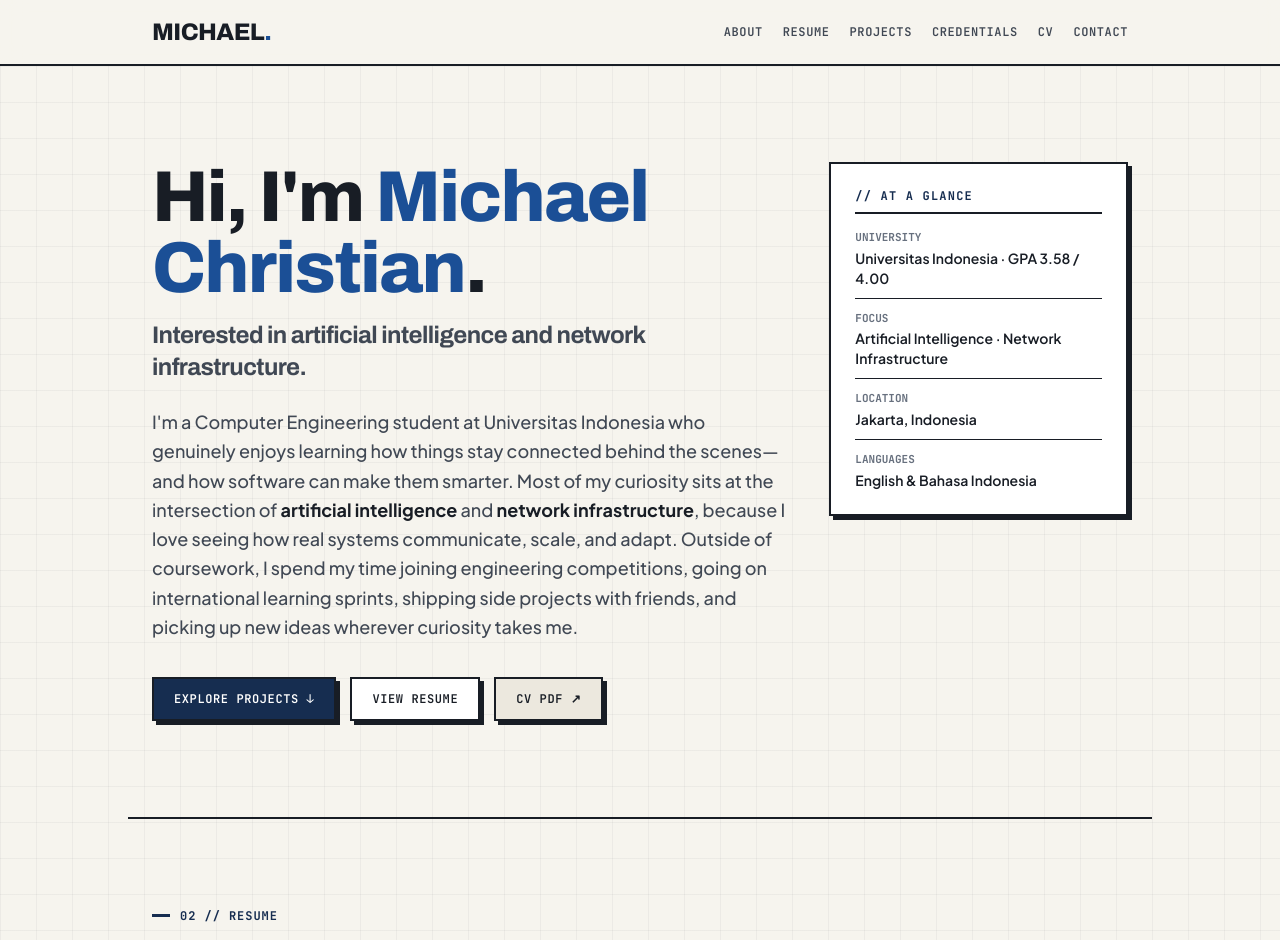
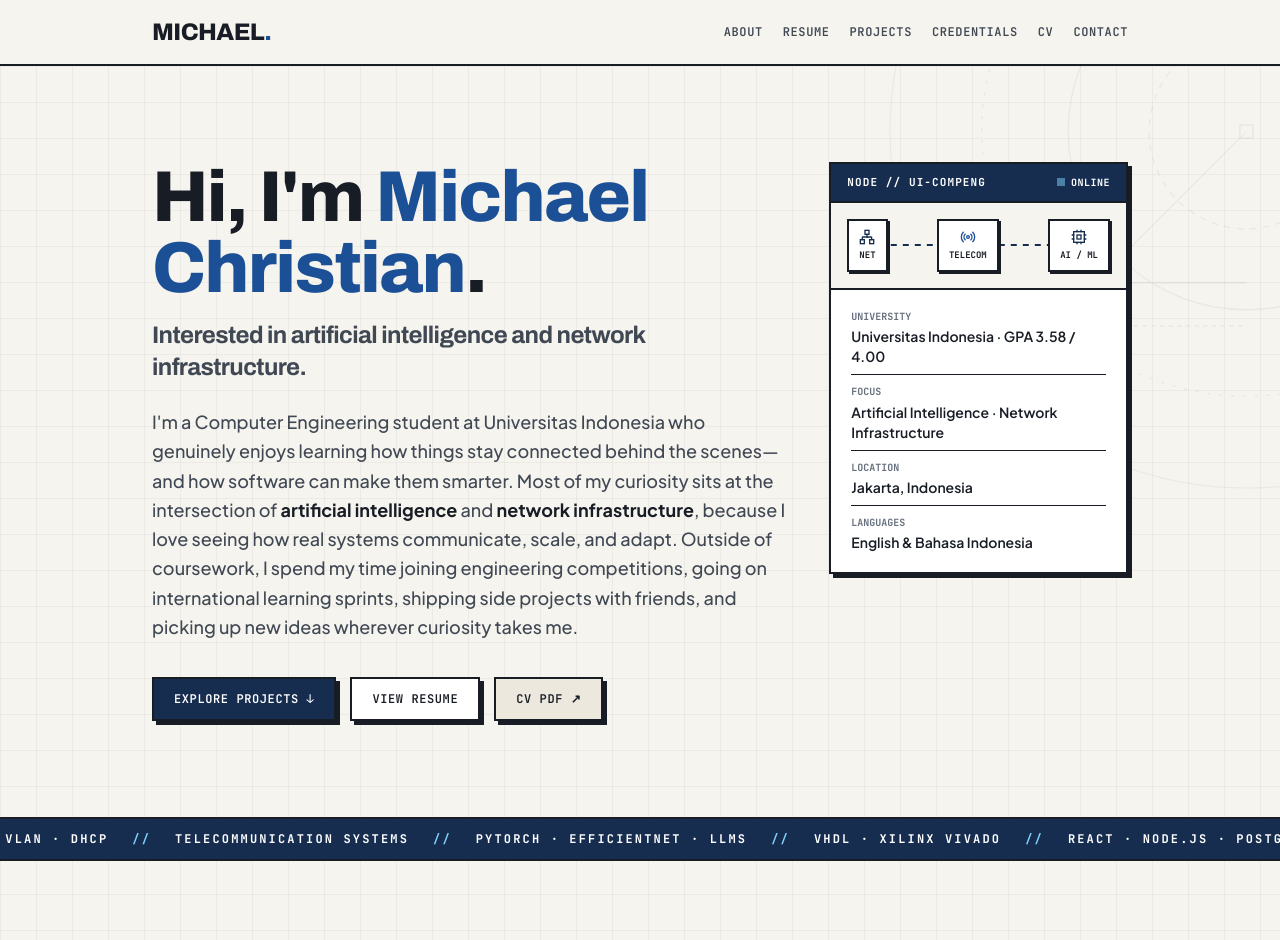
Before and after one commit to Mishaws/mishaws.github.io, a React (Vite) app: page / in a window 1280 px wide. Shown: the top 940 px of the page. Built offline with nearby package versions, Linux system fonts and the light colour scheme.

Commit message:
Add CAD/RF blueprint backdrop, live network-telecom-AI node telemetry card, protocol ticker, and technical vector icons

```diff
--- a/src/App.tsx
+++ b/src/App.tsx
@@ -1,6 +1,16 @@
 import { useEffect, useState, type ReactNode } from "react";
+import { BlueprintBackdrop } from "./components/BlueprintBackdrop";
 import { CertificateCarousel } from "./components/CertificateCarousel";
+import { NetworkTelemetryCard } from "./components/NetworkTelemetryCard";
 import { Preloader } from "./components/Preloader";
+import {
+  IconAiChip,
+  IconAward,
+  IconGlobe,
+  IconNetwork,
+  IconRadio,
+  IconTerminal,
+} from "./components/TechIcons";
 import {
   EDUCATION_TIMELINE,
   EXPERIENCE_TIMELINE,
@@ -25,6 +35,43 @@ const PROJECT_FILTERS: { key: ProjectCategory; label: string }[] = [
   { key: "ai-systems", label: "AI & Hardware" },
   { key: "software", label: "Software & Web" },
 ];
+
+const PROTOCOL_STRIP = [
+  "NETWORK INFRASTRUCTURE",
+  "//",
+  "CISCO CCNA · OSPF · VLAN · DHCP",
+  "//",
+  "TELECOMMUNICATION SYSTEMS",
+  "//",
+  "PYTORCH · EFFICIENTNET · LLMS",
+  "//",
+  "VHDL · XILINX VIVADO",
+  "//",
+  "REACT · NODE.JS · POSTGRESQL",
+  "//",
+];
+
+function getProjectIcon(badge: string) {
+  switch (badge) {
+    case "Networks":
+      return <IconNetwork className="h-3.5 w-3.5" />;
+    case "Competition":
+      return <IconRadio className="h-3.5 w-3.5" />;
+    case "AI & ML":
+    case "Hardware":
+      return <IconAiChip className="h-3.5 w-3.5" />;
+    case "Industry":
+      return <IconGlobe className="h-3.5 w-3.5" />;
+    default:
+      return <IconTerminal className="h-3.5 w-3.5" />;
+  }
+}
+
+function getSkillIcon(group: string) {
+  if (group === "Networking") return <IconNetwork className="h-4 w-4 text-[var(--navy)]" />;
+  if (group.includes("Hardware")) return <IconAiChip className="h-4 w-4 text-[var(--navy)]" />;
+  return <IconTerminal className="h-4 w-4 text-[var(--navy)]" />;
+}
 
 function RevealBlock({
   children,
@@ -67,6 +114,8 @@ export function App() {
     filter === "all" ? true : p.category === filter
   );
 
+  const stripItems = [...PROTOCOL_STRIP, ...PROTOCOL_STRIP];
+
   return (
     <div className="min-h-screen bg-[var(--bg)] text-[var(--ink)]">
       <Preloader />
@@ -95,11 +144,13 @@ export function App() {
       </header>
 
       <main id="top" className="paper-grid">
-        {/* 01 // About & Hero (No top pill badge, blue name, sharp brutalist UI, clean single-col or balanced layout) */}
+        {/* 01 // About & Hero with CAD/RF Blueprint Backdrop & Live Telemetry Node Card */}
         <section
           id="about"
-          className="mx-auto max-w-5xl border-b-2 border-[var(--ink)] px-6 py-16 md:py-24"
+          className="relative overflow-hidden border-b-2 border-[var(--ink)]"
         >
+          <BlueprintBackdrop />
+          <div className="relative z-10 mx-auto max-w-5xl px-6 py-16 md:py-24">
             <div className="grid items-start gap-10 md:grid-cols-12">
               <div className="md:col-span-8">
                 <h1 className="font-display text-5xl font-extrabold leading-[0.98] tracking-tight md:text-7xl">
@@ -148,44 +199,22 @@ export function App() {
               </div>
 
               <aside className="md:col-span-4">
-              <div className="brutal-box p-6">
-                <div className="mb-4 border-b-2 border-[var(--ink)] pb-2">
-                  <p className="font-mono text-xs font-bold uppercase tracking-widest text-[var(--navy)]">
-                    // AT A GLANCE
-                  </p>
-                </div>
-                <dl className="space-y-3 text-sm">
-                  <div className="border-b border-[var(--line)] pb-2.5">
-                    <dt className="font-mono text-[11px] font-bold uppercase text-[var(--ink-faint)]">
-                      University
-                    </dt>
-                    <dd className="mt-0.5 font-semibold text-[var(--ink)]">
-                      Universitas Indonesia · GPA {PROFILE.gpa}
-                    </dd>
-                  </div>
-                  <div className="border-b border-[var(--line)] pb-2.5">
-                    <dt className="font-mono text-[11px] font-bold uppercase text-[var(--ink-faint)]">
-                      Focus
-                    </dt>
-                    <dd className="mt-0.5 font-semibold text-[var(--ink)]">{PROFILE.interests}</dd>
-                  </div>
-                  <div className="border-b border-[var(--line)] pb-2.5">
-                    <dt className="font-mono text-[11px] font-bold uppercase text-[var(--ink-faint)]">
-                      Location
-                    </dt>
-                    <dd className="mt-0.5 font-semibold text-[var(--ink)]">{PROFILE.location}</dd>
-                  </div>
-                  <div>
-                    <dt className="font-mono text-[11px] font-bold uppercase text-[var(--ink-faint)]">
-                      Languages
-                    </dt>
-                    <dd className="mt-0.5 font-semibold text-[var(--ink)]">{PROFILE.languages}</dd>
-                  </div>
-                </dl>
-              </div>
+                <NetworkTelemetryCard />
               </aside>
             </div>
+          </div>
         </section>
+
+        {/* Crisp Engineering Protocol Ticker Strip */}
+        <div className="overflow-hidden border-b-2 border-[var(--ink)] bg-[var(--navy)] py-3 text-white">
+          <div className="marquee-strip flex w-max gap-6 whitespace-nowrap font-mono text-xs font-bold uppercase tracking-[0.18em]">
+            {stripItems.map((item, i) => (
+              <span key={i} className={item === "//" ? "text-[#7dd3fc]" : ""}>
+                {item}
+              </span>
+            ))}
+          </div>
+        </div>
 
         {/* 02 // Resume Timeline */}
         <RevealBlock
@@ -203,7 +232,8 @@ export function App() {
           </div>
 
           <div className="brutal-box mt-10 p-6 md:p-10">
-            <h3 className="mb-8 font-mono text-xs font-bold uppercase tracking-widest text-[var(--navy)]">
+            <h3 className="mb-8 flex items-center gap-2 font-mono text-xs font-bold uppercase tracking-widest text-[var(--navy)]">
+              <IconRadio className="h-4 w-4" />
               Experience &amp; International Programs
             </h3>
             <div className="resume-timeline">
@@ -240,7 +270,8 @@ export function App() {
           </div>
 
           <div className="brutal-box mt-6 p-6 md:p-10">
-            <h3 className="mb-8 font-mono text-xs font-bold uppercase tracking-widest text-[var(--navy)]">
+            <h3 className="mb-8 flex items-center gap-2 font-mono text-xs font-bold uppercase tracking-widest text-[var(--navy)]">
+              <IconAward className="h-4 w-4" />
               Education
             </h3>
             <div className="resume-timeline">
@@ -267,7 +298,7 @@ export function App() {
           </div>
         </RevealBlock>
 
-        {/* 03 // Projects (Karina-style brutalist framed cards with sharp corners + Navy palette) */}
+        {/* 03 // Projects */}
         <RevealBlock
           id="projects"
           className="mx-auto max-w-5xl border-b-2 border-[var(--ink)] px-6 py-16 md:py-20"
@@ -305,7 +336,7 @@ export function App() {
           </div>
 
           <div className="mt-10 grid gap-6 md:grid-cols-2">
-            {visibleProjects.map((project) => (
+            {visibleProjects.map((project, idx) => (
               <article
                 key={project.title}
                 className="brutal-box brutal-box-hover flex h-full flex-col justify-between p-7"
@@ -313,9 +344,10 @@ export function App() {
                 <div>
                   <div className="mb-5 flex items-center justify-between gap-3">
                     <span className="font-mono text-xs font-bold text-[var(--ink-faint)]">
-                      {project.year}
+                      0{idx + 1} // {project.year}
                     </span>
-                    <span className="inline-flex items-center border-2 border-[var(--ink)] bg-[var(--navy)] px-3 py-0.5 font-mono text-[10px] font-bold uppercase tracking-widest text-white">
+                    <span className="inline-flex items-center gap-1.5 border-2 border-[var(--ink)] bg-[var(--navy)] px-3 py-0.5 font-mono text-[10px] font-bold uppercase tracking-widest text-white">
+                      {getProjectIcon(project.badge)}
                       {project.badge}
                     </span>
                   </div>
@@ -379,7 +411,8 @@ export function App() {
           <div className="mt-10 grid gap-5 md:grid-cols-3">
             {SKILLS.map((group) => (
               <div key={group.group} className="brutal-box p-5">
-                <p className="border-b-2 border-[var(--ink)] pb-2 font-mono text-xs font-bold uppercase tracking-wider text-[var(--navy)]">
+                <p className="flex items-center gap-2 border-b-2 border-[var(--ink)] pb-2.5 font-mono text-xs font-bold uppercase tracking-wider text-[var(--navy)]">
+                  {getSkillIcon(group.group)}
                   {group.group}
                 </p>
                 <div className="mt-4 flex flex-wrap gap-1.5">
@@ -497,7 +530,7 @@ export function App() {
       <footer className="border-t-2 border-[var(--ink)] bg-[var(--bg)] py-8">
         <div className="mx-auto flex max-w-5xl flex-wrap items-center justify-between gap-4 px-6 font-mono text-xs font-medium text-[var(--ink-faint)]">
           <p>© {new Date().getFullYear()} {PROFILE.fullName}</p>
-          <p>REACT · VITE · TAILWIND</p>
+          <p>NET · TELECOM · APPLIED AI</p>
         </div>
       </footer>
     </div>
--- /dev/null
+++ b/src/components/BlueprintBackdrop.tsx
@@ -0,0 +1,34 @@
+/**
+ * Subtle architectural CAD / RF-signal vector geometry behind the Hero section.
+ * Pure low-opacity technical linework—no clutter, no AI-generated raster art.
+ */
+export function BlueprintBackdrop() {
+  return (
+    <div
+      className="pointer-events-none absolute inset-0 overflow-hidden"
+      aria-hidden="true"
+    >
+      <svg
+        className="absolute -right-24 -top-16 h-[540px] w-[540px] text-[#162d50] opacity-[0.06]"
+        viewBox="0 0 500 500"
+        fill="none"
+      >
+        {/* Concentric RF / Signal propagation arcs */}
+        <circle cx="380" cy="120" r="90" stroke="currentColor" strokeWidth="1.2" strokeDasharray="6 6" />
+        <circle cx="380" cy="120" r="165" stroke="currentColor" strokeWidth="1.2" />
+        <circle cx="380" cy="120" r="245" stroke="currentColor" strokeWidth="1.2" strokeDasharray="3 8" />
+        <circle cx="380" cy="120" r="330" stroke="currentColor" strokeWidth="1" />
+
+        {/* Orthogonal circuit / packet traces */}
+        <path d="M20 420 H180 V260 H380" stroke="currentColor" strokeWidth="1.5" />
+        <path d="M60 460 H220 V300 H380" stroke="currentColor" strokeWidth="1.2" strokeDasharray="4 4" />
+        <path d="M380 120 L250 250 L110 250" stroke="currentColor" strokeWidth="1.2" />
+
+        {/* Crosshair nodes */}
+        <rect x="374" y="114" width="12" height="12" stroke="currentColor" strokeWidth="1.5" />
+        <rect x="175" y="255" width="10" height="10" fill="currentColor" />
+        <rect x="245" y="245" width="10" height="10" stroke="currentColor" strokeWidth="1.5" />
+      </svg>
+    </div>
+  );
+}
--- /dev/null
+++ b/src/components/NetworkTelemetryCard.tsx
@@ -0,0 +1,100 @@
+import { PROFILE } from "../data/portfolio";
+import { IconAiChip, IconNetwork, IconRadio } from "./TechIcons";
+
+/**
+ * Compact neo-brutalist telemetry card representing Michael's core intersection:
+ * Network Infrastructure <-> Telecom / RF <-> Applied AI.
+ */
+export function NetworkTelemetryCard() {
+  return (
+    <div className="brutal-box overflow-hidden">
+      {/* Navy Brutalist Title Strip */}
+      <div className="flex items-center justify-between border-b-2 border-[var(--ink)] bg-[var(--navy)] px-4 py-2.5 text-white">
+        <span className="font-mono text-[11px] font-bold uppercase tracking-widest">
+          NODE // UI-COMPENG
+        </span>
+        <span className="inline-flex items-center gap-1.5 font-mono text-[10px] font-bold uppercase tracking-wider">
+          <span className="h-2 w-2 animate-pulse bg-[#7dd3fc]" />
+          ONLINE
+        </span>
+      </div>
+
+      {/* Live Packet Architecture Strip */}
+      <div className="border-b-2 border-[var(--ink)] bg-[var(--bg)] px-4 py-4">
+        <div className="relative flex items-center justify-between gap-2">
+          {/* Connecting animated dashed bus */}
+          <svg
+            className="pointer-events-none absolute inset-x-6 top-1/2 -translate-y-1/2"
+            height="14"
+            viewBox="0 0 220 14"
+            fill="none"
+            preserveAspectRatio="none"
+            aria-hidden="true"
+          >
+            <line
+              x1="0"
+              y1="7"
+              x2="220"
+              y2="7"
+              stroke="#162d50"
+              strokeWidth="2"
+              strokeDasharray="6 6"
+              className="packet-flow"
+            />
+          </svg>
+
+          <div className="relative z-10 flex flex-col items-center gap-1 border-2 border-[var(--ink)] bg-white px-2.5 py-2 shadow-[2px_2px_0_0_var(--ink)]">
+            <IconNetwork className="h-4 w-4 text-[var(--navy)]" />
+            <span className="font-mono text-[9px] font-bold uppercase text-[var(--ink)]">
+              NET
+            </span>
+          </div>
+
+          <div className="relative z-10 flex flex-col items-center gap-1 border-2 border-[var(--ink)] bg-white px-2.5 py-2 shadow-[2px_2px_0_0_var(--ink)]">
+            <IconRadio className="h-4 w-4 text-[var(--blue-name)]" />
+            <span className="font-mono text-[9px] font-bold uppercase text-[var(--ink)]">
+              TELECOM
+            </span>
+          </div>
+
+          <div className="relative z-10 flex flex-col items-center gap-1 border-2 border-[var(--ink)] bg-white px-2.5 py-2 shadow-[2px_2px_0_0_var(--ink)]">
+            <IconAiChip className="h-4 w-4 text-[var(--navy)]" />
+            <span className="font-mono text-[9px] font-bold uppercase text-[var(--ink)]">
+              AI / ML
+            </span>
+          </div>
+        </div>
+      </div>
+
+      {/* Metadata Table */}
+      <dl className="space-y-2.5 p-5 text-sm">
+        <div className="border-b border-[var(--line)] pb-2">
+          <dt className="font-mono text-[10px] font-bold uppercase text-[var(--ink-faint)]">
+            University
+          </dt>
+          <dd className="mt-0.5 font-semibold text-[var(--ink)]">
+            Universitas Indonesia · GPA {PROFILE.gpa}
+          </dd>
+        </div>
+        <div className="border-b border-[var(--line)] pb-2">
+          <dt className="font-mono text-[10px] font-bold uppercase text-[var(--ink-faint)]">
+            Focus
+          </dt>
+          <dd className="mt-0.5 font-semibold text-[var(--ink)]">{PROFILE.interests}</dd>
+        </div>
+        <div className="border-b border-[var(--line)] pb-2">
+          <dt className="font-mono text-[10px] font-bold uppercase text-[var(--ink-faint)]">
+            Location
+          </dt>
+          <dd className="mt-0.5 font-semibold text-[var(--ink)]">{PROFILE.location}</dd>
+        </div>
+        <div>
+          <dt className="font-mono text-[10px] font-bold uppercase text-[var(--ink-faint)]">
+            Languages
+          </dt>
+          <dd className="mt-0.5 font-semibold text-[var(--ink)]">{PROFILE.languages}</dd>
+        </div>
+      </dl>
+    </div>
+  );
+}
--- /dev/null
+++ b/src/components/TechIcons.tsx
@@ -0,0 +1,65 @@
+import type { SVGProps } from "react";
+
+type IconProps = SVGProps<SVGSVGElement>;
+
+export function IconNetwork(props: IconProps) {
+  return (
+    <svg viewBox="0 0 24 24" fill="none" stroke="currentColor" strokeWidth={2} strokeLinecap="square" strokeLinejoin="miter" {...props}>
+      <rect x="16" y="16" width="6" height="6" />
+      <rect x="2" y="16" width="6" height="6" />
+      <rect x="9" y="2" width="6" height="6" />
+      <path d="M5 16v-3a1 1 0 0 1 1-1h12a1 1 0 0 1 1 1v3" />
+      <path d="M12 12V8" />
+    </svg>
+  );
+}
+
+export function IconRadio(props: IconProps) {
+  return (
+    <svg viewBox="0 0 24 24" fill="none" stroke="currentColor" strokeWidth={2} strokeLinecap="round" strokeLinejoin="round" {...props}>
+      <path d="M4.9 19.1C1 15.2 1 8.8 4.9 4.9" />
+      <path d="M7.8 16.2c-2.3-2.3-2.3-6.1 0-8.5" />
+      <circle cx="12" cy="12" r="2" />
+      <path d="M16.2 7.8c2.3 2.3 2.3 6.1 0 8.5" />
+      <path d="M19.1 4.9C23 8.8 23 15.1 19.1 19" />
+    </svg>
+  );
+}
+
+export function IconAiChip(props: IconProps) {
+  return (
+    <svg viewBox="0 0 24 24" fill="none" stroke="currentColor" strokeWidth={2} strokeLinecap="square" strokeLinejoin="miter" {...props}>
+      <rect x="4" y="4" width="16" height="16" />
+      <rect x="9" y="9" width="6" height="6" />
+      <path d="M15 2v2M15 20v2M2 15h2M2 9h2M20 15h2M20 9h2M9 2v2M9 20v2" />
+    </svg>
+  );
+}
+
+export function IconTerminal(props: IconProps) {
+  return (
+    <svg viewBox="0 0 24 24" fill="none" stroke="currentColor" strokeWidth={2} strokeLinecap="square" strokeLinejoin="miter" {...props}>
+      <polyline points="4 17 10 11 4 5" />
+      <line x1="12" x2="20" y1="19" y2="19" />
+    </svg>
+  );
+}
+
+export function IconGlobe(props: IconProps) {
+  return (
+    <svg viewBox="0 0 24 24" fill="none" stroke="currentColor" strokeWidth={2} strokeLinecap="round" strokeLinejoin="round" {...props}>
+      <circle cx="12" cy="12" r="10" />
+      <path d="M12 2a14.5 14.5 0 0 0 0 20 14.5 14.5 0 0 0 0-20" />
+      <path d="M2 12h20" />
+    </svg>
+  );
+}
+
+export function IconAward(props: IconProps) {
+  return (
+    <svg viewBox="0 0 24 24" fill="none" stroke="currentColor" strokeWidth={2} strokeLinecap="round" strokeLinejoin="round" {...props}>
+      <circle cx="12" cy="8" r="6" />
+      <path d="M15.477 12.89 17 22l-5-3-5 3 1.523-9.11" />
+    </svg>
+  );
+}
--- a/src/index.css
+++ b/src/index.css
@@ -48,6 +48,30 @@ body {
     linear-gradient(to right, rgba(24, 29, 37, 0.045) 1px, transparent 1px),
     linear-gradient(to bottom, rgba(24, 29, 37, 0.045) 1px, transparent 1px);
   background-size: 36px 36px;
+}
+
+/* --- Packet Bus / Signal Flow Animation --- */
+.packet-flow {
+  animation: packet-dash 1.6s linear infinite;
+}
+
+@keyframes packet-dash {
+  to {
+    stroke-dashoffset: -24;
+  }
+}
+
+.marquee-strip {
+  animation: strip-scroll 28s linear infinite;
+}
+
+@keyframes strip-scroll {
+  0% {
+    transform: translateX(0);
+  }
+  100% {
+    transform: translateX(-50%);
+  }
 }
 
 /* --- Modern Neo-Brutalist Surfaces & Karina-style Tactile Buttons --- */
```
Lines whose indentation alone changed are shown as unchanged.
